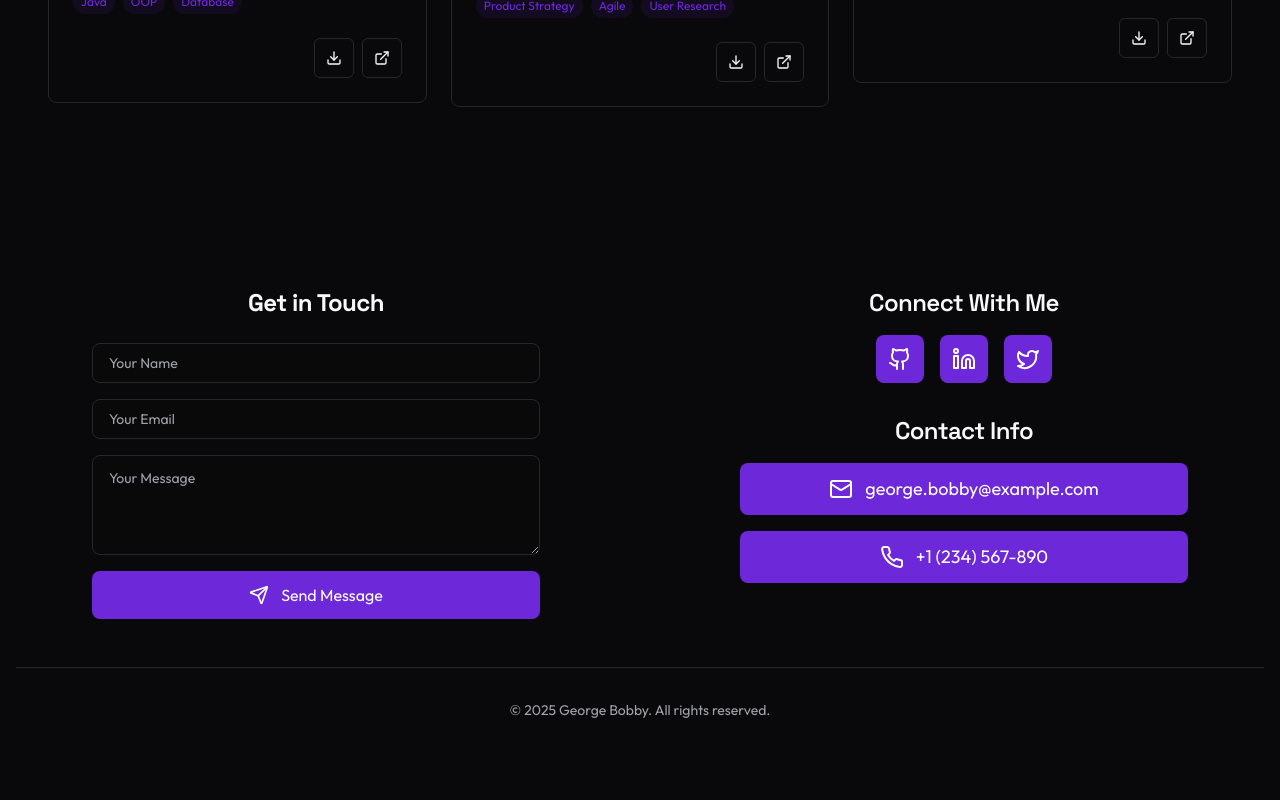
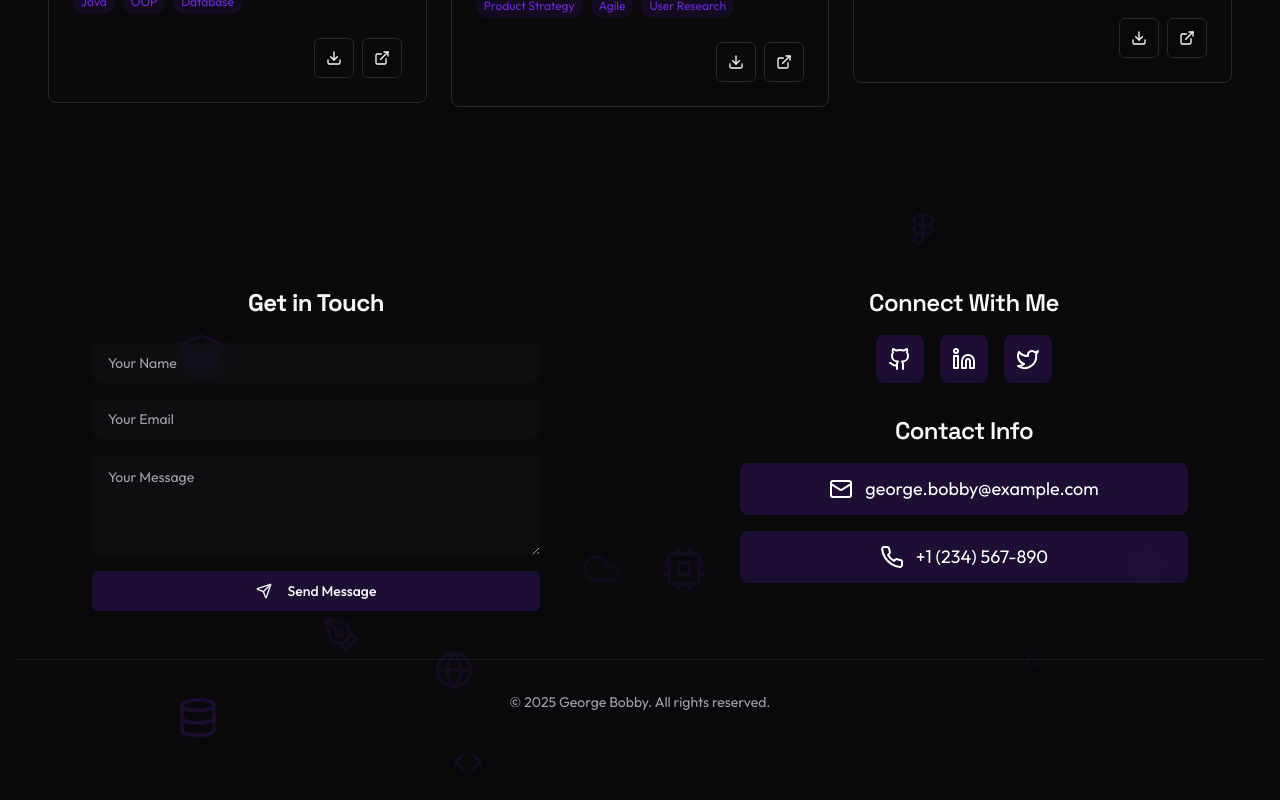
Before and after one commit to george-bobby/portfolio-webv2, a React (Vite) app: page /certification in a window 1280 px wide. Shown: the part 593-1393 px from the top of the page. Built offline with nearby package versions, Linux system fonts and the light colour scheme.

Commit message:
Enhance footer section
Add icons and improve button styles in the footer section.

```diff
--- a/src/components/Footer.tsx
+++ b/src/components/Footer.tsx
@@ -1,14 +1,48 @@
-import React, { useState } from "react";
-import { Github, Linkedin, Twitter, Mail, Phone, Loader2, Send } from "lucide-react";
+
+import React, { useState, useRef, useEffect } from "react";
+import { Github, Linkedin, Twitter, Mail, Phone, Loader2, Send, Database, PenTool, Figma, Code, Cpu, Layers, Server, Terminal, Globe, Cloud } from "lucide-react";
 import { motion } from "framer-motion";
 import { Button } from "@/components/ui/button";
 import { Input } from "@/components/ui/input";
 import { Textarea } from "@/components/ui/textarea";
 import { useToast } from "@/components/ui/use-toast";
+import gsap from "gsap";
 
 const Footer = () => {
   const { toast } = useToast();
   const [isSubmitting, setIsSubmitting] = useState(false);
+  const iconsContainerRef = useRef<HTMLDivElement>(null);
+
+  const [iconPositions] = useState(() =>
+    Array.from({ length: 10 }).map(() => ({
+      top: Math.random() * 100,
+      left: Math.random() * 100,
+      size: Math.random() * 30 + 20, // Smaller size range for footer
+      opacity: Math.random() * 0.15 + 0.05, // Lower opacity range
+    }))
+  );
+
+  useEffect(() => {
+    if (!iconsContainerRef.current) return;
+
+    const floatingIcons = gsap.utils.toArray<HTMLElement>(".footer-floating-icon");
+    if (floatingIcons.length > 0) {
+      floatingIcons.forEach((icon, index) => {
+        gsap.to(icon, {
+          y: "-=20",
+          duration: 2,
+          repeat: -1,
+          yoyo: true,
+          ease: "power1.inOut",
+          delay: index * 0.2,
+        });
+      });
+    }
+
+    return () => {
+      gsap.killTweensOf(".footer-floating-icon");
+    };
+  }, []);
 
   const handleSubmit = async (e: React.FormEvent<HTMLFormElement>) => {
     e.preventDefault();
@@ -46,8 +80,28 @@ const Footer = () => {
   };
 
   return (
-    <footer className="py-20 bg-background">
-      <div className="container mx-auto px-4">
+    <footer className="py-20 bg-background relative overflow-hidden">
+      <div ref={iconsContainerRef} className="absolute inset-0 pointer-events-none">
+        {iconPositions.map((position, index) => {
+          const Icon = [Database, PenTool, Figma, Code, Cpu, Layers, Server, Terminal, Globe, Cloud][index % 10];
+          return (
+            <Icon
+              key={index}
+              className="footer-floating-icon text-primary absolute"
+              style={{
+                top: `${position.top}%`,
+                left: `${position.left}%`,
+                transform: `translate(-50%, -50%)`,
+                width: `${position.size}px`,
+                height: `${position.size}px`,
+                opacity: position.opacity,
+              }}
+            />
+          );
+        })}
+      </div>
+
+      <div className="container mx-auto px-4 relative z-10">
         <div className="grid grid-cols-1 md:grid-cols-2 gap-12">
           {/* Contact Form */}
           <motion.div
@@ -71,7 +125,7 @@ const Footer = () => {
                   placeholder="Your Name"
                   required
                   disabled={isSubmitting}
-                  className="bg-background/80 rounded-lg px-4 py-3 border focus:border-primary focus:ring-2 focus:ring-primary transition-all"
+                  className="bg-secondary/20 rounded-lg px-4 py-3 border-0 focus:border-primary focus:ring-2 focus:ring-primary transition-all backdrop-blur-sm"
                 />
               </motion.div>
 
@@ -87,7 +141,7 @@ const Footer = () => {
                   placeholder="Your Email"
                   required
                   disabled={isSubmitting}
-                  className="bg-background/80 rounded-lg px-4 py-3 border focus:border-primary focus:ring-2 focus:ring-primary transition-all"
+                  className="bg-secondary/20 rounded-lg px-4 py-3 border-0 focus:border-primary focus:ring-2 focus:ring-primary transition-all backdrop-blur-sm"
                 />
               </motion.div>
 
@@ -102,7 +156,7 @@ const Footer = () => {
                   placeholder="Your Message"
                   required
                   disabled={isSubmitting}
-                  className="min-h-[100px] bg-background/80 rounded-lg px-4 py-3 border focus:border-primary focus:ring-2 focus:ring-primary transition-all"
+                  className="min-h-[100px] bg-secondary/20 rounded-lg px-4 py-3 border-0 focus:border-primary focus:ring-2 focus:ring-primary transition-all backdrop-blur-sm"
                 />
               </motion.div>
 
@@ -112,20 +166,19 @@ const Footer = () => {
                 viewport={{ once: true }}
                 transition={{ delay: 0.5 }}
               >
-                <button
+                <Button
                   type="submit"
                   disabled={isSubmitting}
-                  className="w-full flex justify-center items-center gap-3 bg-primary text-white px-5 py-3 rounded-lg transition-all hover:bg-gray-800 hover:text-white"
+                  className="w-full group relative overflow-hidden hover:scale-105 transition-transform duration-300 bg-primary/20 hover:bg-primary backdrop-blur-sm"
                 >
                   {isSubmitting ? (
                     <Loader2 className="animate-spin w-5 h-5" />
                   ) : (
                     <>
-                      <Send className="w-5 h-5" /> Send Message
+                      <Send className="w-5 h-5 mr-2" /> Send Message
                     </>
                   )}
-                </button>
-
+                </Button>
               </motion.div>
             </form>
           </motion.div>
@@ -154,7 +207,7 @@ const Footer = () => {
                     rel="noopener noreferrer"
                     whileHover={{ scale: 1.1 }}
                     whileTap={{ scale: 0.95 }}
-                    className="flex items-center justify-center w-12 h-12 bg-primary text-white rounded-lg transition-all hover:bg-gray-800 hover:text-white"
+                    className="group relative overflow-hidden hover:scale-105 transition-transform duration-300 flex items-center justify-center w-12 h-12 bg-primary/20 hover:bg-primary text-white rounded-lg backdrop-blur-sm"
                     aria-label={label}
                   >
                     <Icon className="w-6 h-6" />
@@ -174,9 +227,9 @@ const Footer = () => {
                   navigator.clipboard.writeText("george.bobby@example.com");
                   toast({ description: "Email copied!" });
                 }}
-                className="flex justify-center items-center gap-3 bg-primary text-white w-full px-5 py-3 rounded-lg transition-all hover:bg-gray-800 hover:text-white"
+                className="group relative overflow-hidden hover:scale-105 transition-transform duration-300 flex justify-center items-center gap-3 bg-primary/20 hover:bg-primary text-white w-full px-5 py-3 rounded-lg backdrop-blur-sm"
               >
-                <Mail className="w-6 h-6 text-white" />
+                <Mail className="w-6 h-6" />
                 <span className="text-lg">george.bobby@example.com</span>
               </motion.button>
 
@@ -184,14 +237,13 @@ const Footer = () => {
                 whileHover={{ scale: 1.02 }}
                 whileTap={{ scale: 0.98 }}
                 href="tel:+1234567890"
-                className="flex justify-center items-center gap-3 bg-primary text-white w-full px-5 py-3 rounded-lg transition-all hover:bg-gray-800 hover:text-white"
+                className="group relative overflow-hidden hover:scale-105 transition-transform duration-300 flex justify-center items-center gap-3 bg-primary/20 hover:bg-primary text-white w-full px-5 py-3 rounded-lg backdrop-blur-sm"
               >
-                <Phone className="w-6 h-6 text-white" />
+                <Phone className="w-6 h-6" />
                 <span className="text-lg">+1 (234) 567-890</span>
               </motion.a>
             </div>
           </motion.div>
-
         </div>
 
         <motion.div
@@ -199,7 +251,7 @@ const Footer = () => {
           whileInView={{ opacity: 1 }}
           viewport={{ once: true }}
           transition={{ delay: 0.6 }}
-          className="flex justify-center pt-8 mt-12 border-t"
+          className="flex justify-center pt-8 mt-12 border-t border-border/50"
         >
           <p className="text-sm text-muted-foreground">
             © {new Date().getFullYear()} George Bobby. All rights reserved.
```
